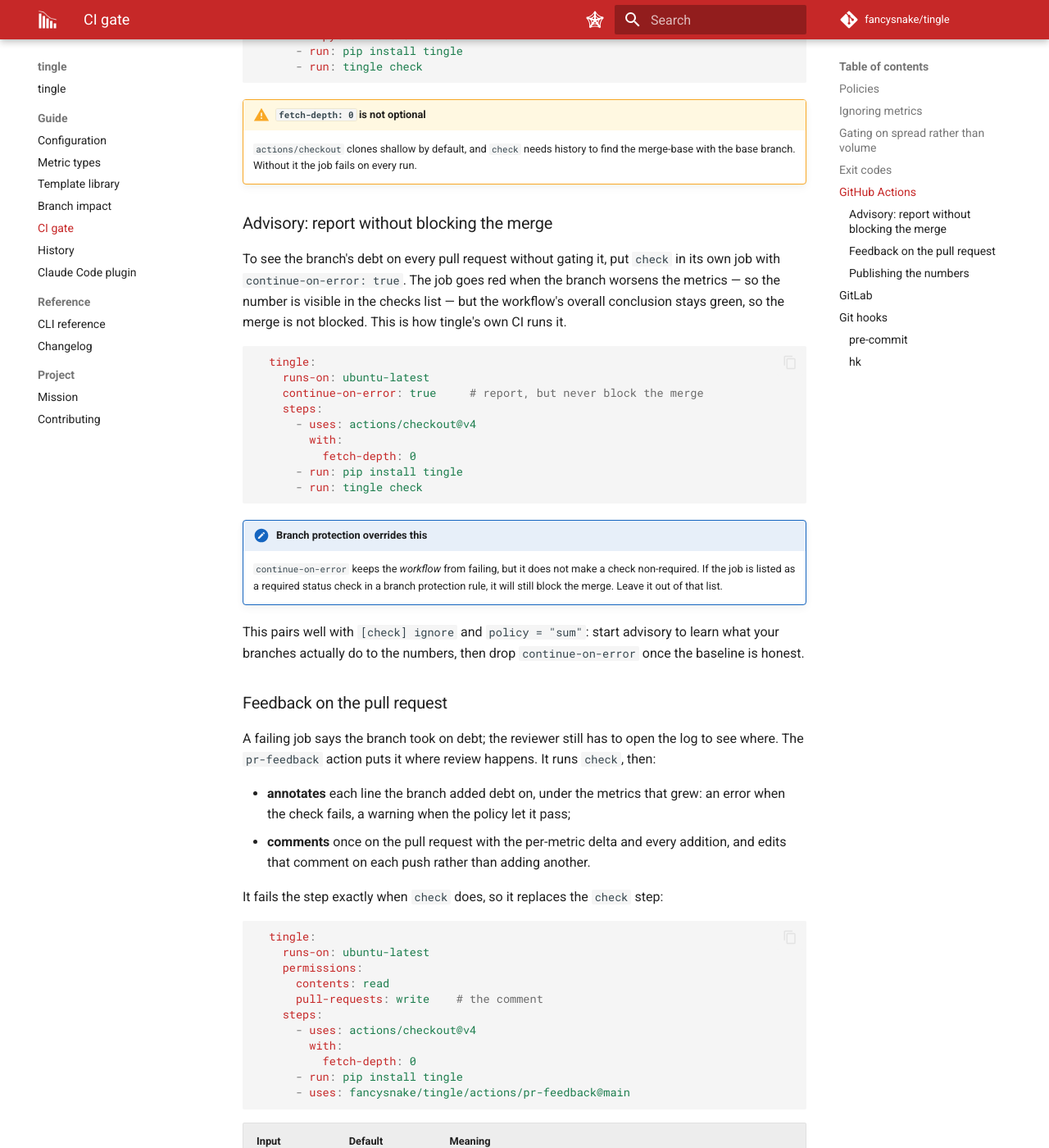
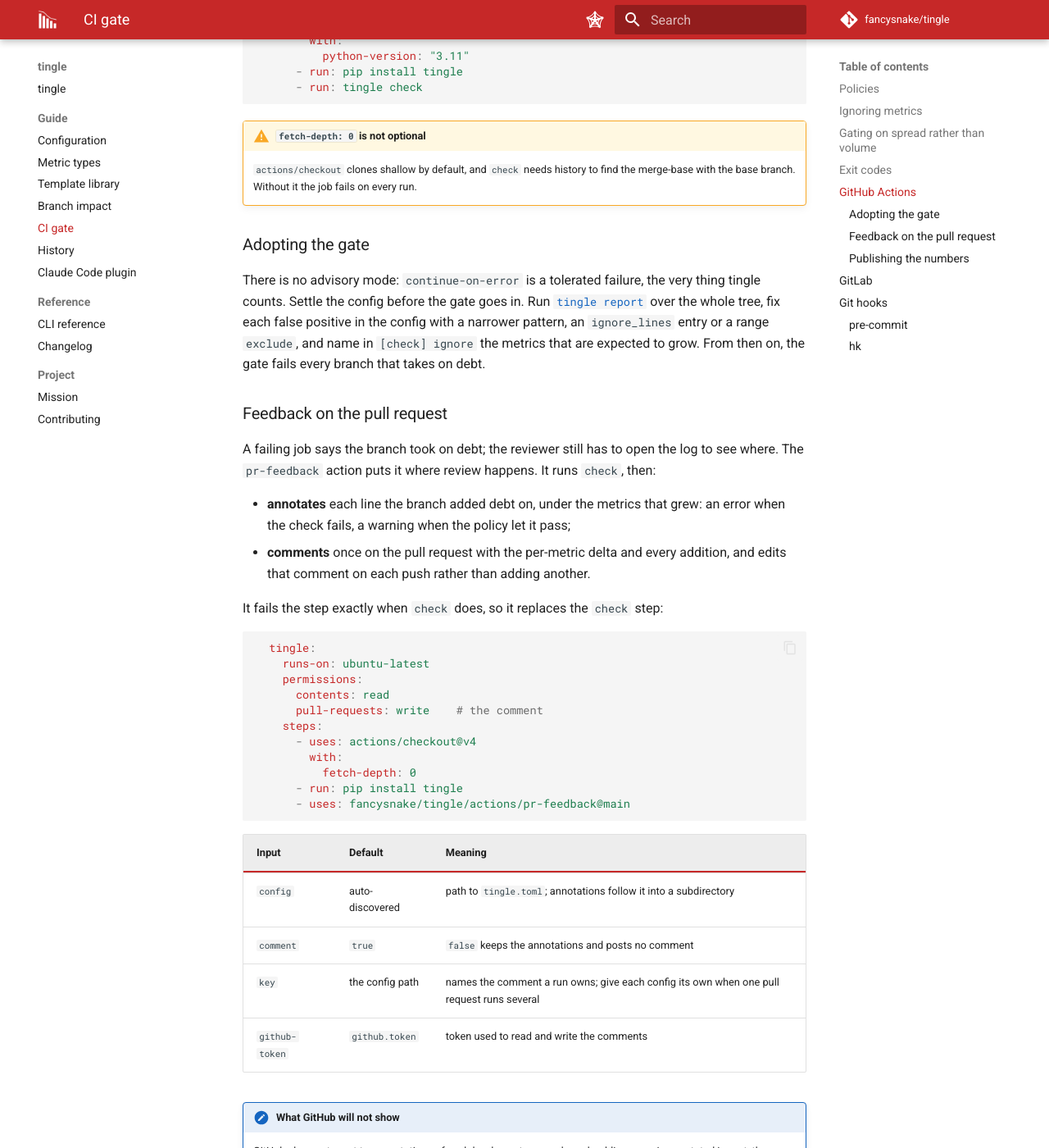
Before and after one commit to fancysnake/tingle, an MkDocs documentation site: the page built from docs/check.md, in a window 1280 px wide and 1400 px high, scrolled down 2180 px. Shown: the whole window at 82% size. Built offline with MkDocs 1.6.1 and Material for MkDocs 9.7.7, drawn with Linux system fonts in a browser that asks for light colours; comment, search, counter and statistics services are not loaded; some of the changed text lies outside the part shown.

Commit message:
feat: give the gate no way to silence a finding
tingle counts suppressions, so it ships none of its own. The mission now
says so: a false positive is fixed in the config, where a review sees it.

`check` loses `--policy`, `--metric` and `--group`, and pr-feedback its
`policy` input: a workflow file could narrow or soften the gate where no
config review looks. The pre-commit hook runs `check --warn`, which
prints the same report and exits 0; a failing hook leaves `--no-verify`,
itself a suppression. The CI gate page drops its `continue-on-error`
recipe for one that settles the config before the gate goes in, and
tingle's own CI job blocks. The tingle-config skill puts loosening a
config in use on a branch of its own.

Co-Authored-By: Claude Opus 5.5 <noreply@anthropic.com>

````diff
--- a/.pre-commit-hooks.yaml
+++ b/.pre-commit-hooks.yaml
@@ -1,10 +1,11 @@
 - id: tingle
   name: tingle check
-  description: Fail a commit that adds tech-debt markers.
+  description: Report the tech-debt markers a commit adds, without failing it.
   entry: tingle check
-  args: [--base, HEAD]
+  args: [--warn, --base, HEAD]
   language: python
   pass_filenames: false
   always_run: true
+  verbose: true
   stages: [pre-commit]
   minimum_pre_commit_version: 3.2.0
--- a/docs/check.md
+++ b/docs/check.md
@@ -41,7 +41,9 @@ policy = "sum"        # or "any"
 ignore = ["loc"]      # metrics that never fail the check
 ```
 
-`--policy sum|any` overrides the config for a single run.
+Only the config decides what the gate judges and how: `check` takes no
+option that changes the policy or narrows the metrics, so loosening the gate
+is a config change a review can see.
 
 Under `sum`, a metric can grow and the branch still pass. Its added lines
 are still printed, because the trade is worth seeing even when it is
@@ -105,36 +107,14 @@ jobs:
     to find the merge-base with the base branch. Without it the job fails on
     every run.
 
-### Advisory: report without blocking the merge
+### Adopting the gate
 
-To see the branch's debt on every pull request without gating it, put
-`check` in its own job with `continue-on-error: true`. The job goes red when
-the branch worsens the metrics — so the number is visible in the checks list
-— but the workflow's overall conclusion stays green, so the merge is not
-blocked. This is how tingle's own CI runs it.
-
-```yaml
-  tingle:
-    runs-on: ubuntu-latest
-    continue-on-error: true     # report, but never block the merge
-    steps:
-      - uses: actions/checkout@v4
-        with:
-          fetch-depth: 0
-      - run: pip install tingle
-      - run: tingle check
-```
-
-!!! note "Branch protection overrides this"
-
-    `continue-on-error` keeps the *workflow* from failing, but it does not
-    make a check non-required. If the job is listed as a required status
-    check in a branch protection rule, it will still block the merge. Leave
-    it out of that list.
-
-This pairs well with `[check] ignore` and `policy = "sum"`: start advisory
-to learn what your branches actually do to the numbers, then drop
-`continue-on-error` once the baseline is honest.
+There is no advisory mode: `continue-on-error` is a tolerated failure, the
+very thing tingle counts. Settle the config before the gate goes in. Run
+[`tingle report`](cli.md#tingle-report) over the whole tree, fix each false
+positive in the config with a narrower pattern, an `ignore_lines` entry or a
+range `exclude`, and name in `[check] ignore` the metrics that are expected
+to grow. From then on, the gate fails every branch that takes on debt.
 
 ### Feedback on the pull request
 
@@ -166,7 +146,6 @@ It fails the step exactly when `check` does, so it replaces the `check` step:
 | Input | Default | Meaning |
 | --- | --- | --- |
 | `config` | auto-discovered | path to `tingle.toml`; annotations follow it into a subdirectory |
-| `policy` | `[check] policy` | `sum` or `any` for this run |
 | `comment` | `true` | `false` keeps the annotations and posts no comment |
 | `key` | the config path | names the comment a run owns; give each config its own when one pull request runs several |
 | `github-token` | `github.token` | token used to read and write the comments |
@@ -220,14 +199,15 @@ tingle:
 
 ## Git hooks
 
-CI judges the branch; a hook judges the commit before it leaves your machine.
-`tingle check --base HEAD` measures your uncommitted changes against the last
-commit, so it fails a commit that adds debt and stays quiet about the rest of
-the branch.
+CI judges the branch; a hook only reports, before the commit leaves your
+machine. `tingle check --warn --base HEAD` measures your uncommitted changes
+against the last commit, lists the debt they add, and exits 0. A hook that
+failed would leave `--no-verify` as the way past a false positive, and that
+is a suppression; the fix belongs in the config, and the gate in CI.
 
 The hook measures the working tree. pre-commit stashes unstaged edits but not
-untracked files, so a stray untracked file with a `# noqa` in it fails the
-commit even though the commit leaves it out.
+untracked files, so a stray untracked file with a `# noqa` in it shows up in
+the report even though the commit leaves it out.
 
 ### pre-commit
 
@@ -240,15 +220,16 @@ repos:
 ```
 
 pre-commit installs tingle from the tag `rev` names, so the hook needs no
-`pip install`.
+`pip install`. The hook is `verbose`, so pre-commit prints its report even
+though it passes.
 
-To judge the branch on push instead, run the hook at the push stage and clear
-its `--base HEAD`, so it falls back to `[diff] base`, then `main`:
+To report on the whole branch at push instead, run the hook at the push stage
+and drop its `--base HEAD`, so it falls back to `[diff] base`, then `main`:
 
 ```yaml
       - id: tingle
         stages: [pre-push]
-        args: []
+        args: [--warn]
 ```
 
 The push hook measures your checkout, not the commits you push: the working
````
Also changed, not shown: other parts of docs/check.md (+1 -1 lines), CHANGELOG.md (+11 -2 lines), docs/claude-plugin.md (+4 -0 lines), docs/cli.md (+5 -7 lines), docs/mission.md (+6 -0 lines), plugins/tingle-config/skills/tingle-config/SKILL.md (+5 -0 lines), 6 other files.
